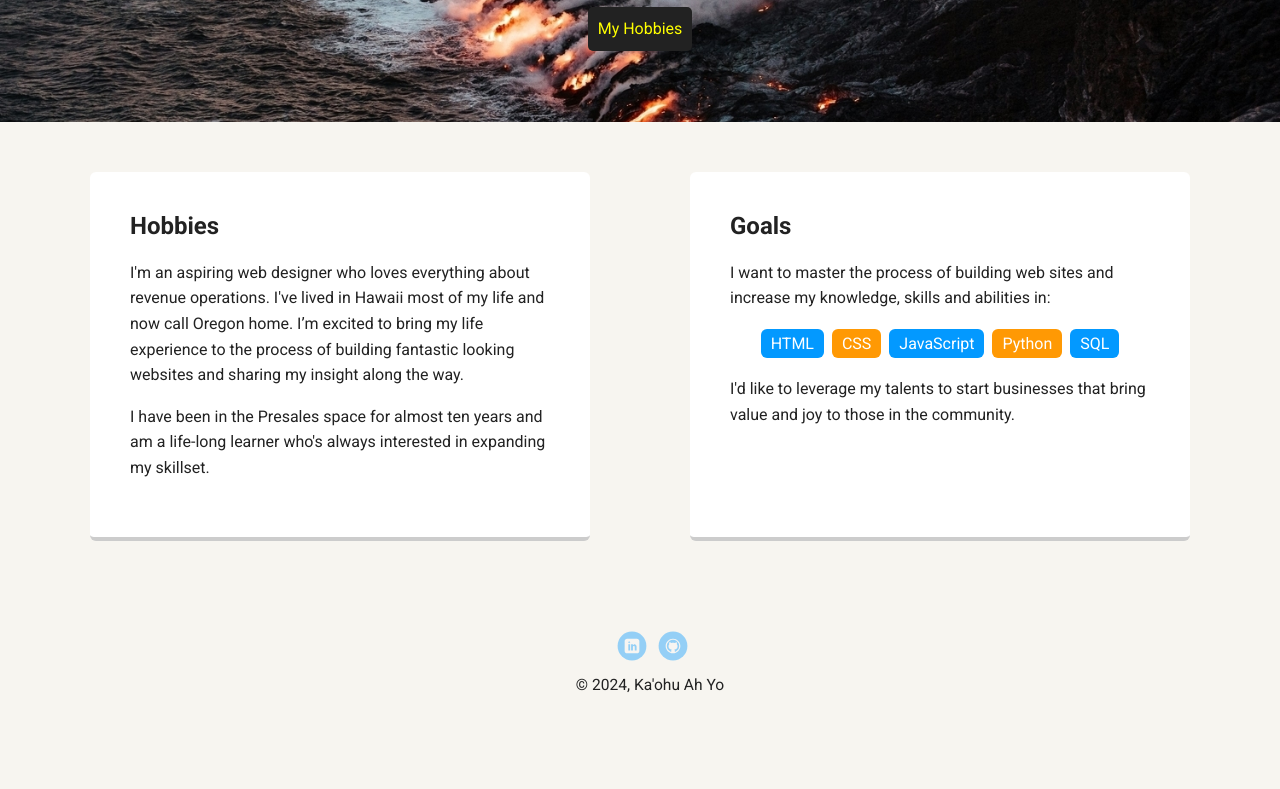
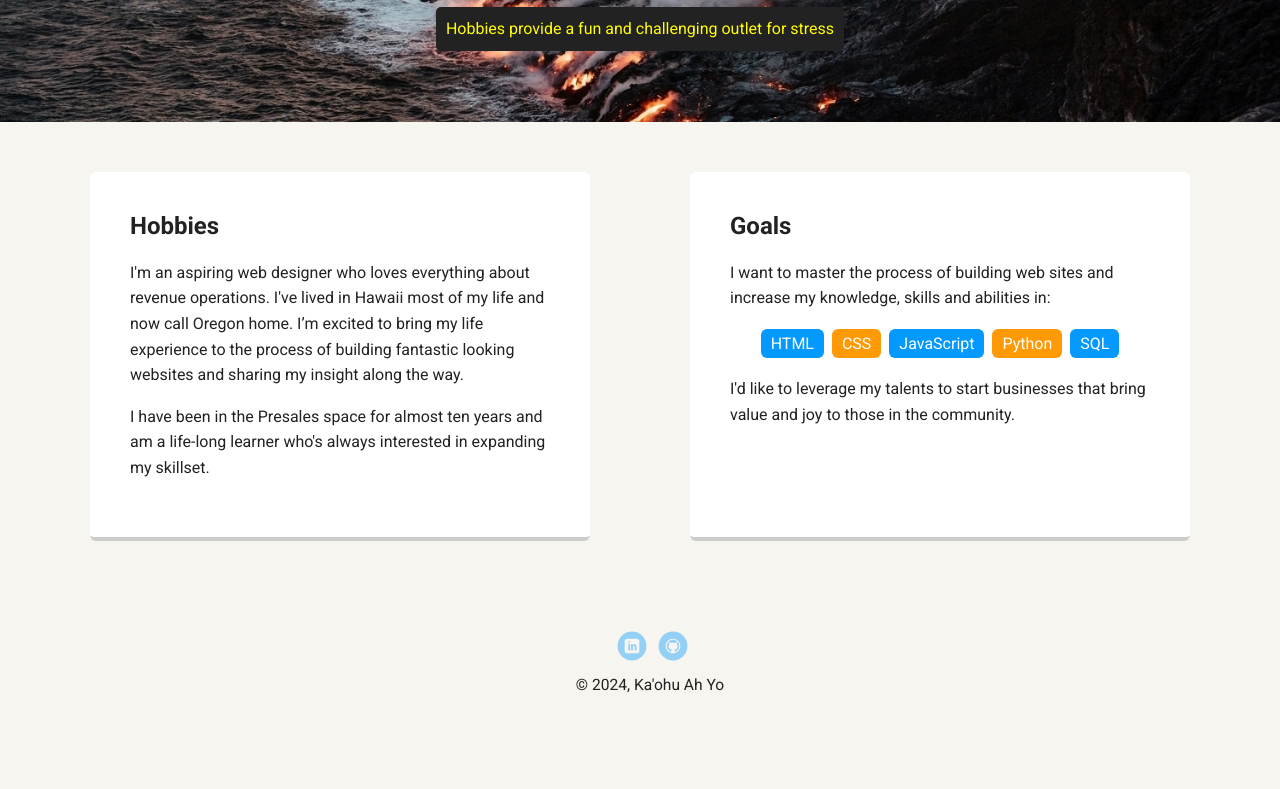
Before and after one commit to prokahyo/My-Awesome-Website, a plain HTML site: page hobbies.html in a window 1280 px wide. Shown: the part 348-1137 px from the top of the page. Drawn offline with Linux system fonts and the light colour scheme; a web font is replaced by a local one.

Commit message:
Update hobbies.html

```diff
--- a/hobbies.html
+++ b/hobbies.html
@@ -20,7 +20,7 @@
     <header>
       <img src="images/rsz_kaohubjjtraining.jpg" alt="Profile pic of Ka'ohu Ah Yo" class="profile-image">
       <h1 class="tag name">My Hobbies</h1>
-      <p class="tag location">My Hobbies</p>
+      <p class="tag location">Hobbies provide a fun and challenging outlet for stress</p>
     </header>
 
     <main class="flex">
```
